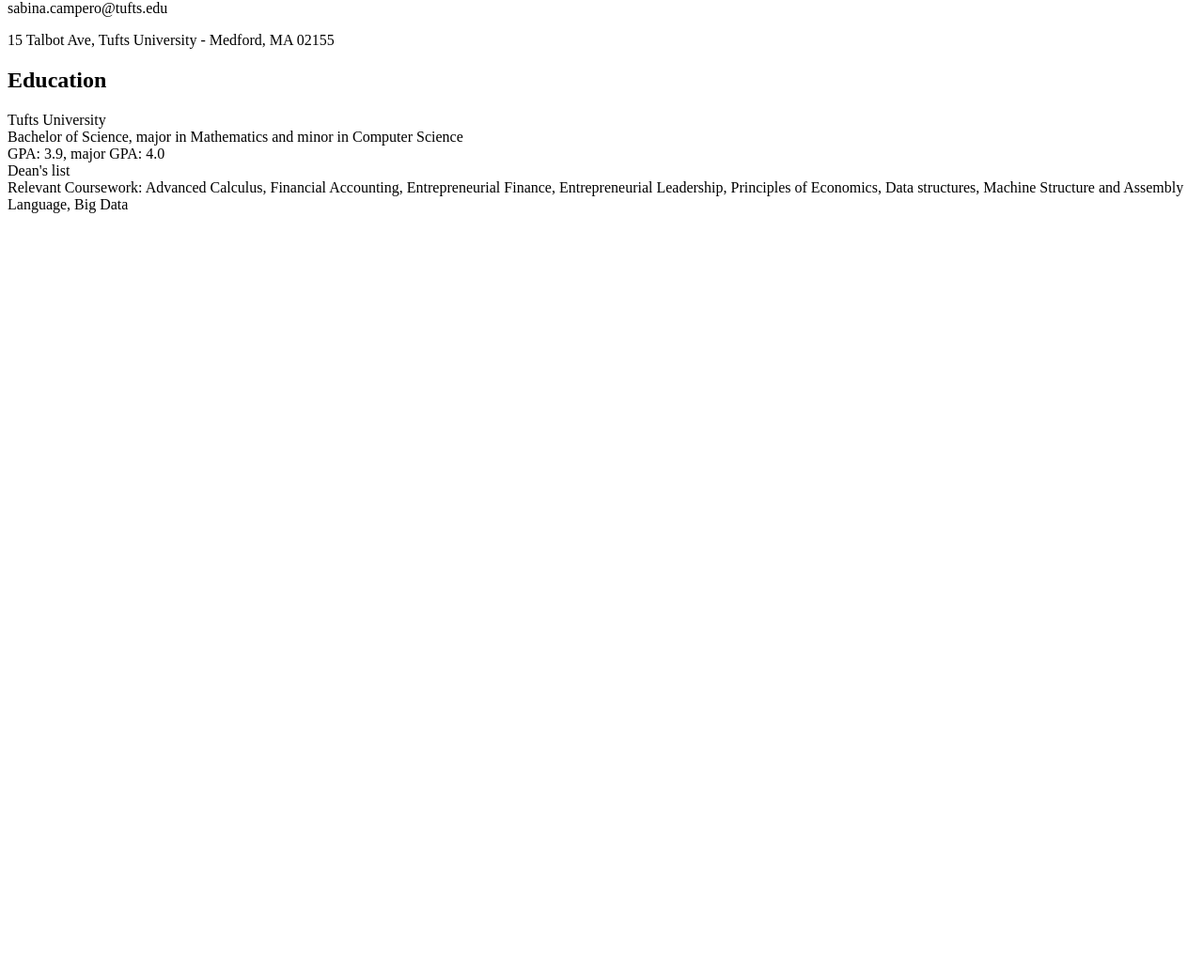
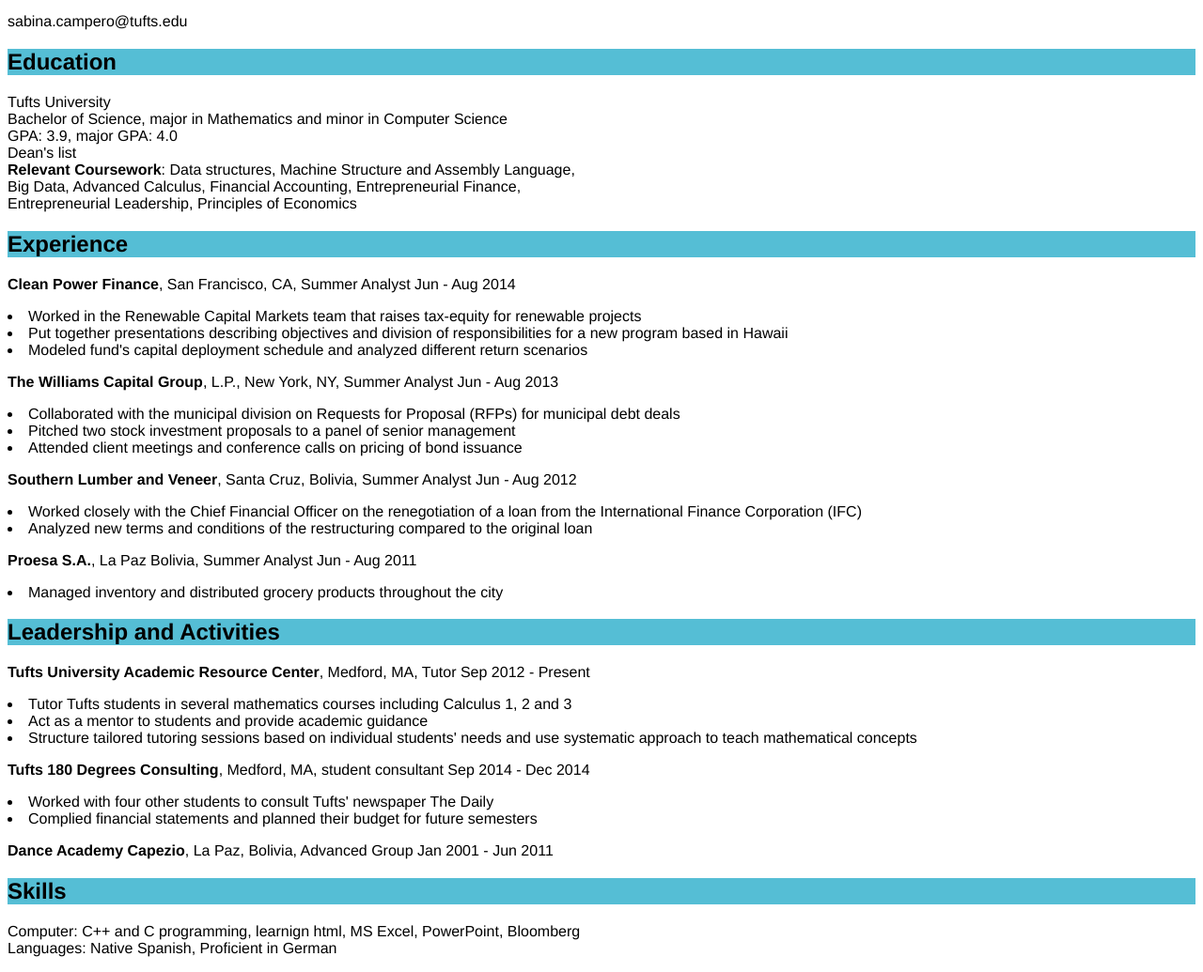
Before and after one commit to scampero/scampero.github.io, a plain HTML site: page resume.html in a window 1280 px wide. Shown: the part 66-1101 px from the top of the page at 94% size. Before the commit the page ends 800 px from the top, so only its background shows below. Drawn offline with Linux system fonts and the light colour scheme.

Commit message:
Added all folders

```diff
--- /dev/null
+++ b/PortfolioStyle.css
@@ -0,0 +1,20 @@
+body {
+    font-family: 'Helvetica Neue';
+    font-weight: lighter;
+}
+
+h2 {
+	background: #55bed5;
+}
+
+.company {
+	font-weight: bold;
+	margin-bottom: 0cm;
+	line-height: 13px;
+}
+
+.bullets{
+	margin-top: 0cm;
+	list-style-position: circle;
+	line-height: 5px;
+}
--- a/resume.html
+++ b/resume.html
@@ -1,23 +1,65 @@
+<!doctype html>
 <html>
 
 <head>
-  <title>Sabina Campero</title>
+  <title>Resume Sabina Campero</title>
+  <link rel="stylesheet" href="PortfolioStyle.css" />
 </head>
 
 <body>
 
   <h1>Sabina Campero</h1>
   <p>sabina.campero@tufts.edu</p>
-  <p>15 Talbot Ave, Tufts University - Medford, MA 02155</p>
 
+  <div>
   <h2>Education</h2>
   <p>Tufts University
-  <br>Bachelor of Science, major in Mathematics and minor in Computer Science
-  <br> GPA: 3.9, major GPA: 4.0
-  <br>Dean's list
-  <br>Relevant Coursework: Advanced Calculus, Financial Accounting, Entrepreneurial Finance, Entrepreneurial Leadership, Principles of Economics, Data structures, Machine Structure and Assembly Language, Big Data
+  <br/>Bachelor of Science, major in Mathematics and minor in Computer Science
+  <br/> GPA: 3.9, major GPA: 4.0
+  <br/>Dean's list
+  <br/><span class="company">Relevant Coursework</span>: Data structures, Machine Structure and Assembly Language, <br/>Big Data, Advanced Calculus, Financial Accounting, Entrepreneurial Finance,<br/> Entrepreneurial Leadership, Principles of Economics
   </p>
+  </div>
 
+  <div>
+  <h2>Experience</h2>
+
+  <p><span class="company">Clean Power Finance</span>, San Francisco, CA, Summer Analyst Jun - Aug 2014
+  <span class="bullets"><li>Worked in the Renewable Capital Markets team that raises tax-equity for renewable projects</li>
+  <li>Put together presentations describing objectives and division of responsibilities for a new program based in Hawaii</li>
+  <li>Modeled fund's capital deployment schedule and analyzed different return scenarios</li></span></p>
+
+  <p><span class="company">The Williams Capital Group</span>, L.P., New York, NY, Summer Analyst Jun - Aug 2013
+  <span class="bullets"><li>Collaborated with the municipal division on Requests for Proposal (RFPs) for municipal debt deals </li>
+  <li>Pitched two stock investment proposals to a panel of senior management</li>
+  <li>Attended client meetings and conference calls on pricing of bond issuance</li></span></p>
+
+  <p><span class="company">Southern Lumber and Veneer</span>, Santa Cruz, Bolivia, Summer Analyst Jun - Aug 2012
+  <span class="bullets"><li>Worked closely with the Chief Financial Officer on the renegotiation of a loan from the International Finance Corporation (IFC)</li>
+  <li>Analyzed new terms and conditions of the restructuring compared to the original loan</li></span></p>
+
+  <p><span class="company">Proesa S.A.</span>, La Paz Bolivia, Summer Analyst Jun - Aug 2011
+  <span class="bullets"><li>Managed inventory and distributed grocery products throughout the city</li></span></p>
+
+  <h2>Leadership and Activities</h2>
+
+  <p><span class="company">Tufts University Academic Resource Center</span>, Medford, MA, Tutor Sep 2012 - Present
+  <span class="bullets"><li>Tutor Tufts students in several mathematics courses including Calculus 1, 2 and 3</li>
+  <li>Act as a mentor to students and provide academic guidance</li>
+  <li>Structure tailored tutoring sessions based on individual students' needs and use systematic approach to teach mathematical concepts</li></span></p>
+
+  <p><span class="company">Tufts 180 Degrees Consulting</span>, Medford, MA, student consultant Sep 2014 - Dec 2014
+  <span class="bullets"><li>Worked with four other students to consult Tufts' newspaper The Daily</li>
+  <li>Complied financial statements and planned their budget for future semesters</li></span></p>
+
+  <p><span class="company">Dance Academy Capezio</span>, La Paz, Bolivia, Advanced Group Jan 2001 - Jun 2011</p>
+  </div>
+
+  <div>
+  <h2>Skills</h2>
+  <p>Computer: C++ and C programming, learnign html, MS Excel, PowerPoint, Bloomberg
+  <br/>Languages: Native Spanish, Proficient in German</p>
+  </div>
 
 </body>
 
```
Also changed, not shown: bio.html (added, +16 -0 lines), index.html (added, +14 -0 lines), picture.jpg (added).
